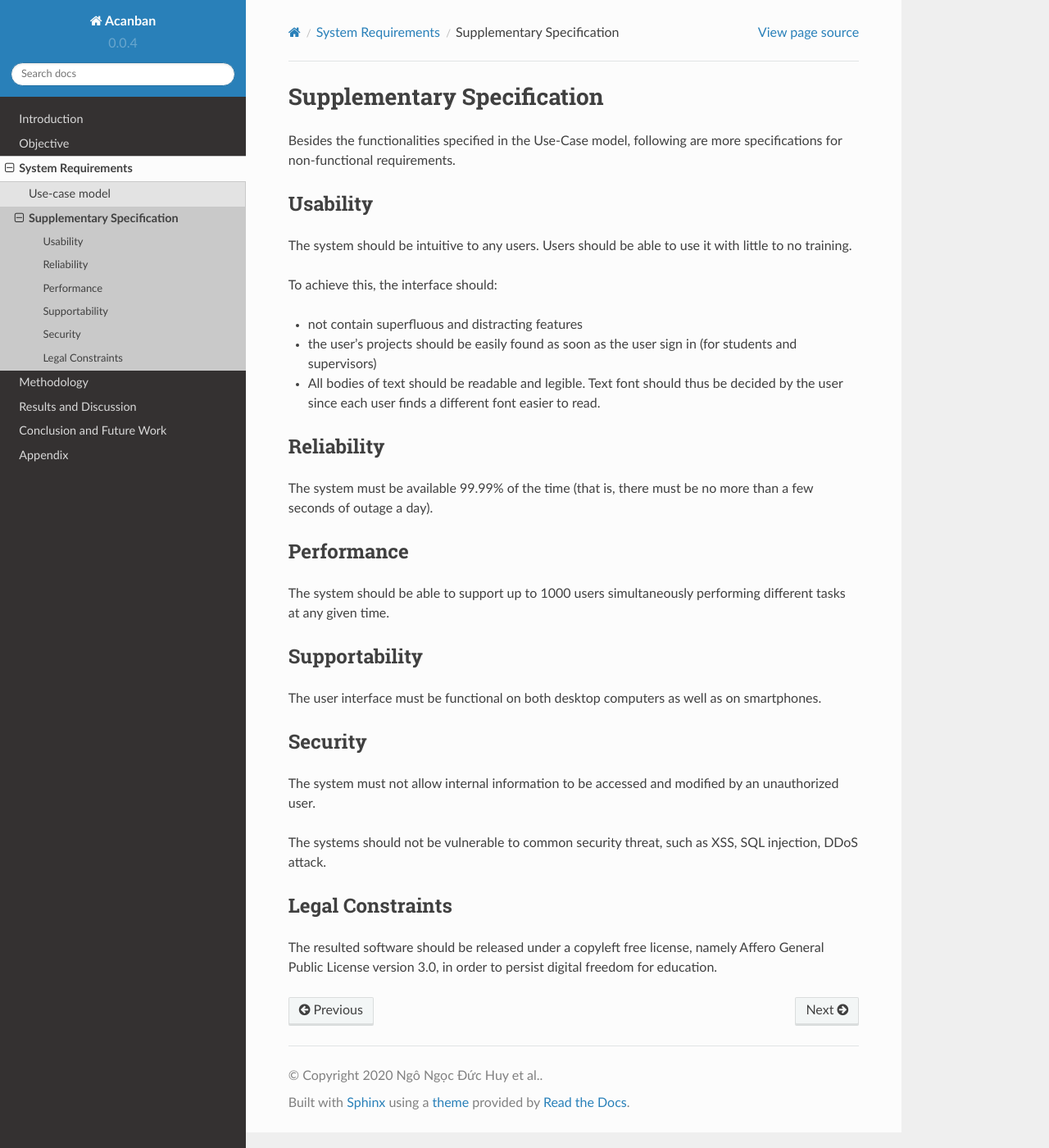
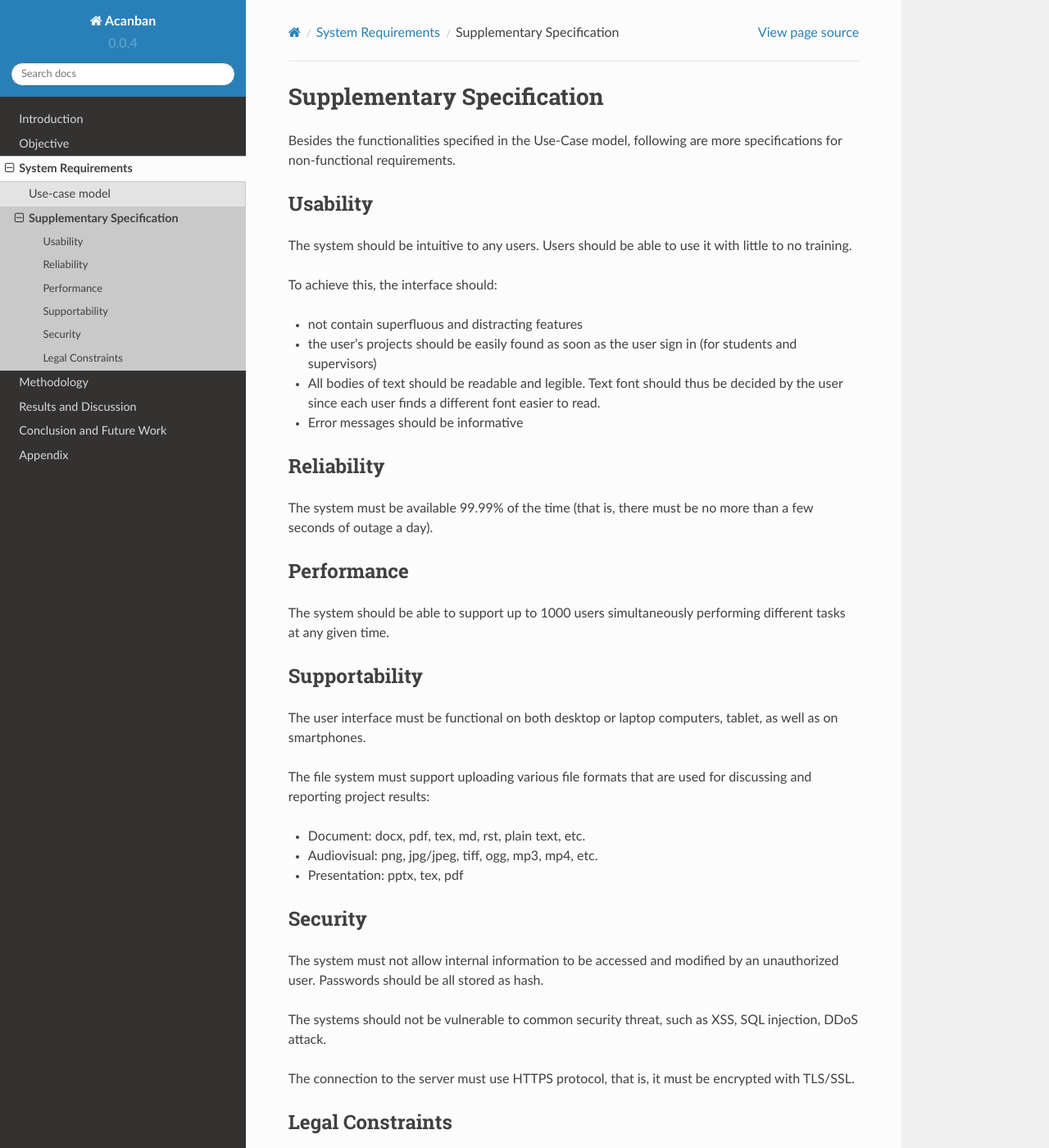
Before and after one commit to Huy-Ngo/acanban, a Sphinx documentation site: the page built from docs/source/req/suppl-spec.rst, in a window 1280 px wide and 1400 px high. Shown: the whole window at 82% size. Built offline with Sphinx 7.4.7 and the Read the Docs theme 2.0.0, drawn with Linux system fonts in a browser that asks for light colours; pages that are not in the unit, such as notebooks, are missing from menus; the version number is read from the project's files by our own code.

Commit message:
Elaborate on SS more

```diff
--- a/docs/source/req/suppl-spec.rst
+++ b/docs/source/req/suppl-spec.rst
@@ -18,7 +18,7 @@ To achieve this, the interface should:
 - All bodies of text should be readable and legible.
   Text font should thus be decided by the user
   since each user finds a different font easier to read.
-
+- Error messages should be informative
 
 Reliability
 -----------
@@ -35,17 +35,27 @@ simultaneously performing different tasks at any given time.
 Supportability
 --------------
 
-The user interface must be functional on both desktop computers
-as well as on smartphones.
+The user interface must be functional on both desktop or laptop computers,
+tablet, as well as on smartphones.
+
+The file system must support uploading various file formats
+that are used for discussing and reporting project results:
+
+- Document: docx, pdf, tex, md, rst, plain text, etc.
+- Audiovisual: png, jpg/jpeg, tiff, ogg, mp3, mp4, etc.
+- Presentation: pptx, tex, pdf
 
 Security
 --------
 
 The system must not allow internal information to be accessed and modified
-by an unauthorized user.
+by an unauthorized user.  Passwords should be all stored as hash.
 
 The systems should not be vulnerable to common security threat, such as
 XSS, SQL injection, DDoS attack.
+
+The connection to the server must use HTTPS protocol,
+that is, it must be encrypted with TLS/SSL.
 
 Legal Constraints
 -----------------
```
